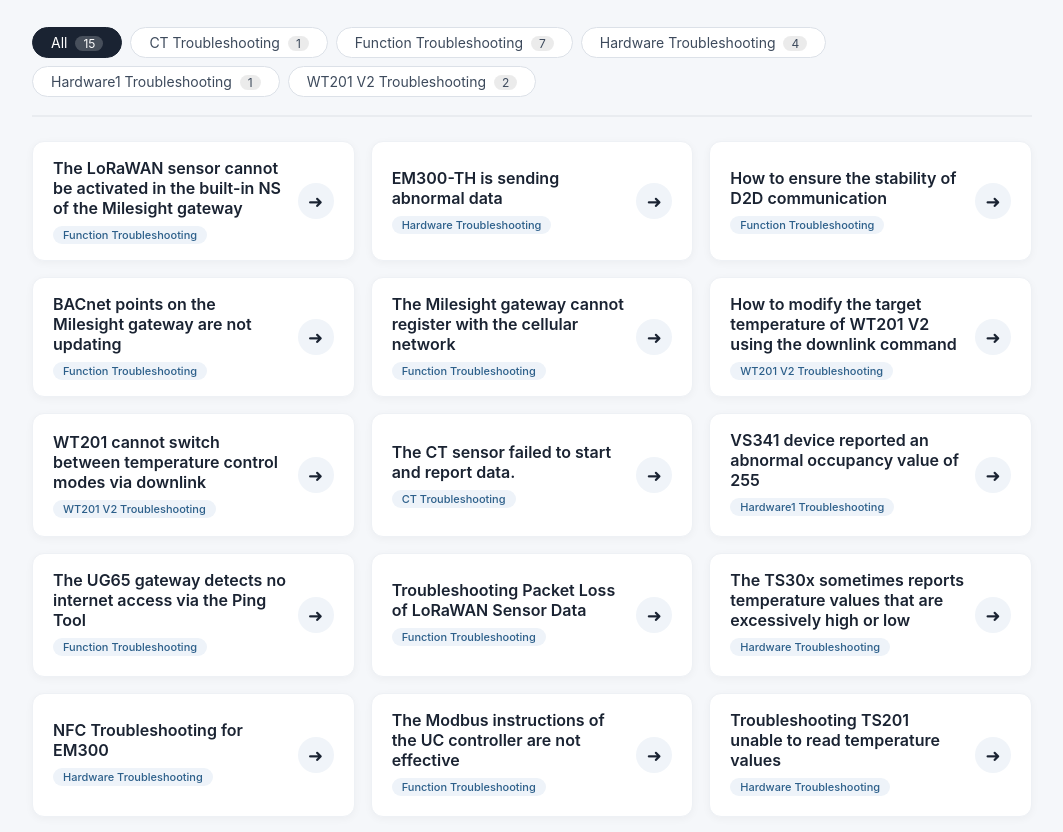
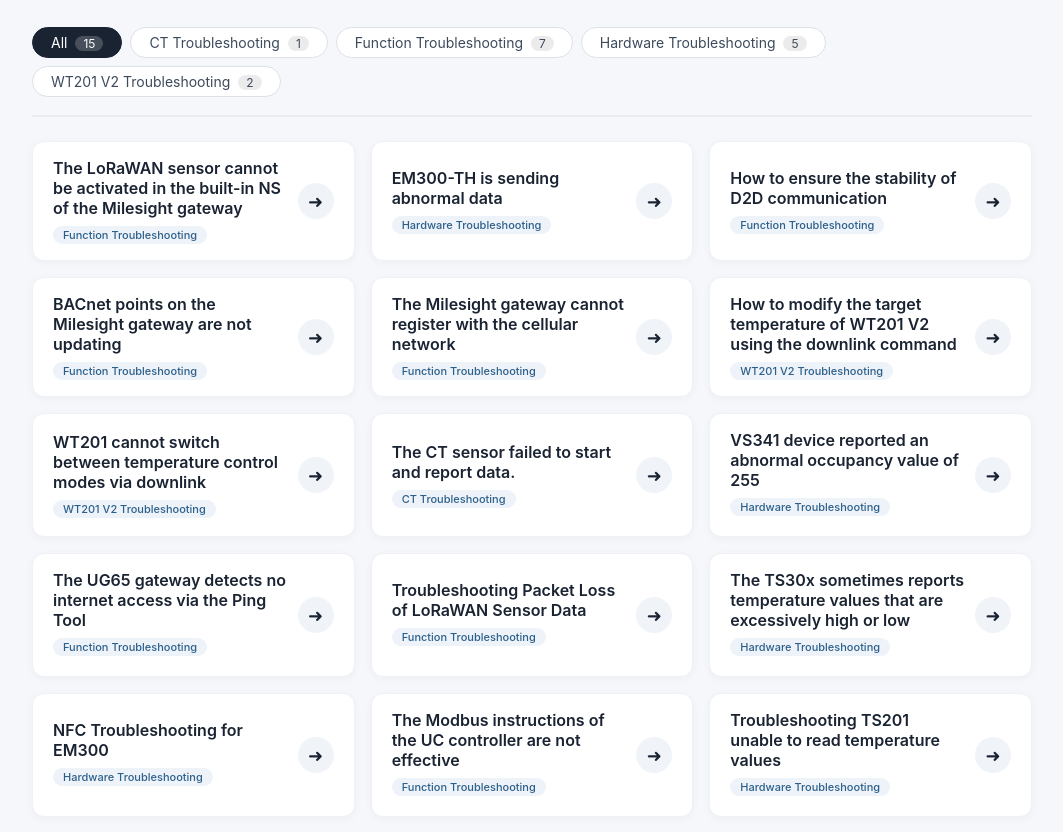
Before and after one commit to 1914439781charles-eng/fault-tree-center, a plain HTML site: page index.html in a window 1280 px wide. Shown: the part 84-916 px from the top of the page, without its empty margins (108-1171 px from the left). Drawn offline with Linux system fonts and the light colour scheme.

Commit message:
Update index.html

```diff
--- a/index.html
+++ b/index.html
@@ -329,7 +329,7 @@
         }, {
             id: 'tree-009',
             name: 'VS341 device reported an abnormal occupancy value of 255',
-            category: 'Hardware1 Troubleshooting',
+            category: 'Hardware Troubleshooting',
             description: ' ',
             path: 'trees/VS341 device reported an abnormal occupancy value of 255/'
         }, {
```
